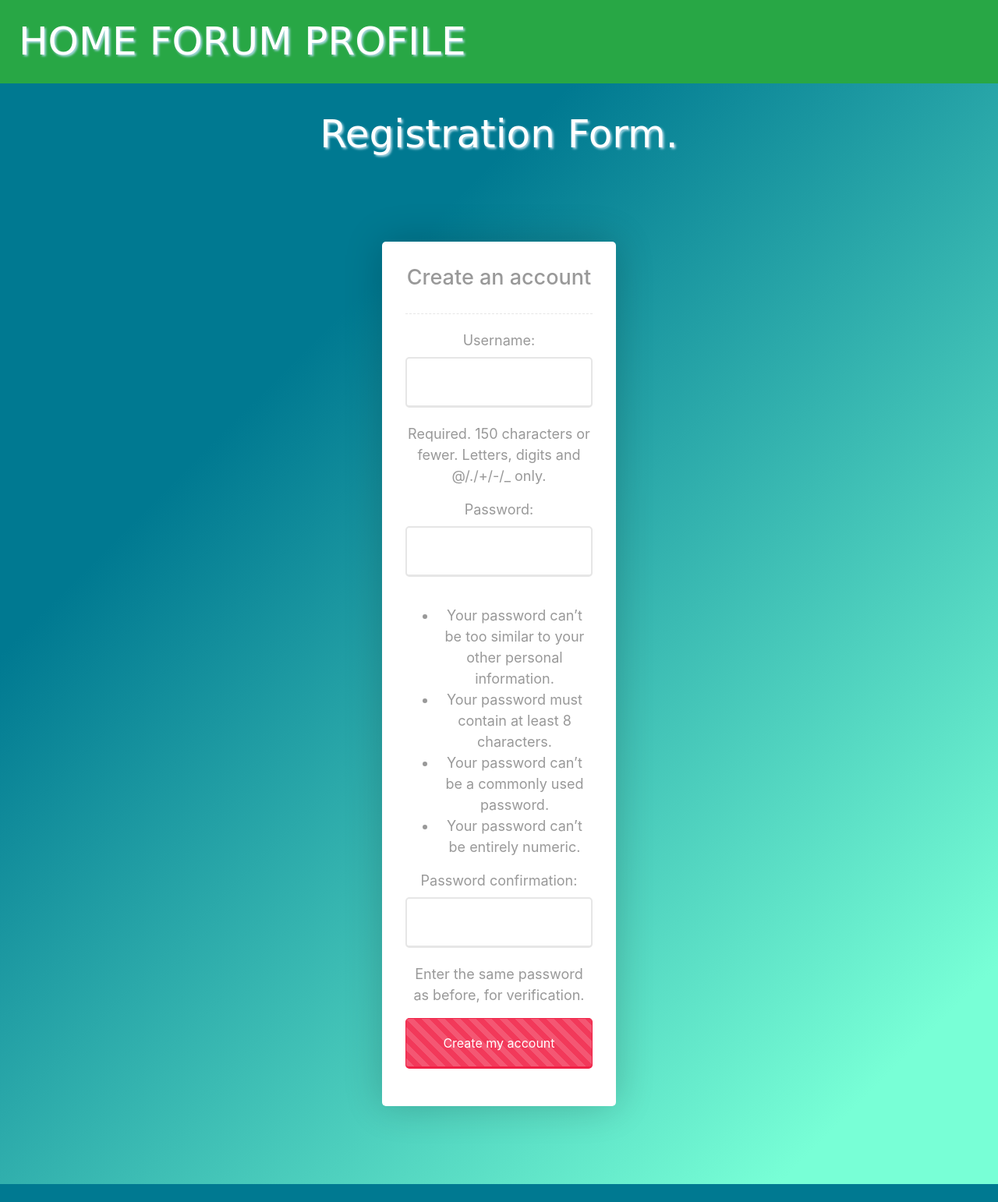
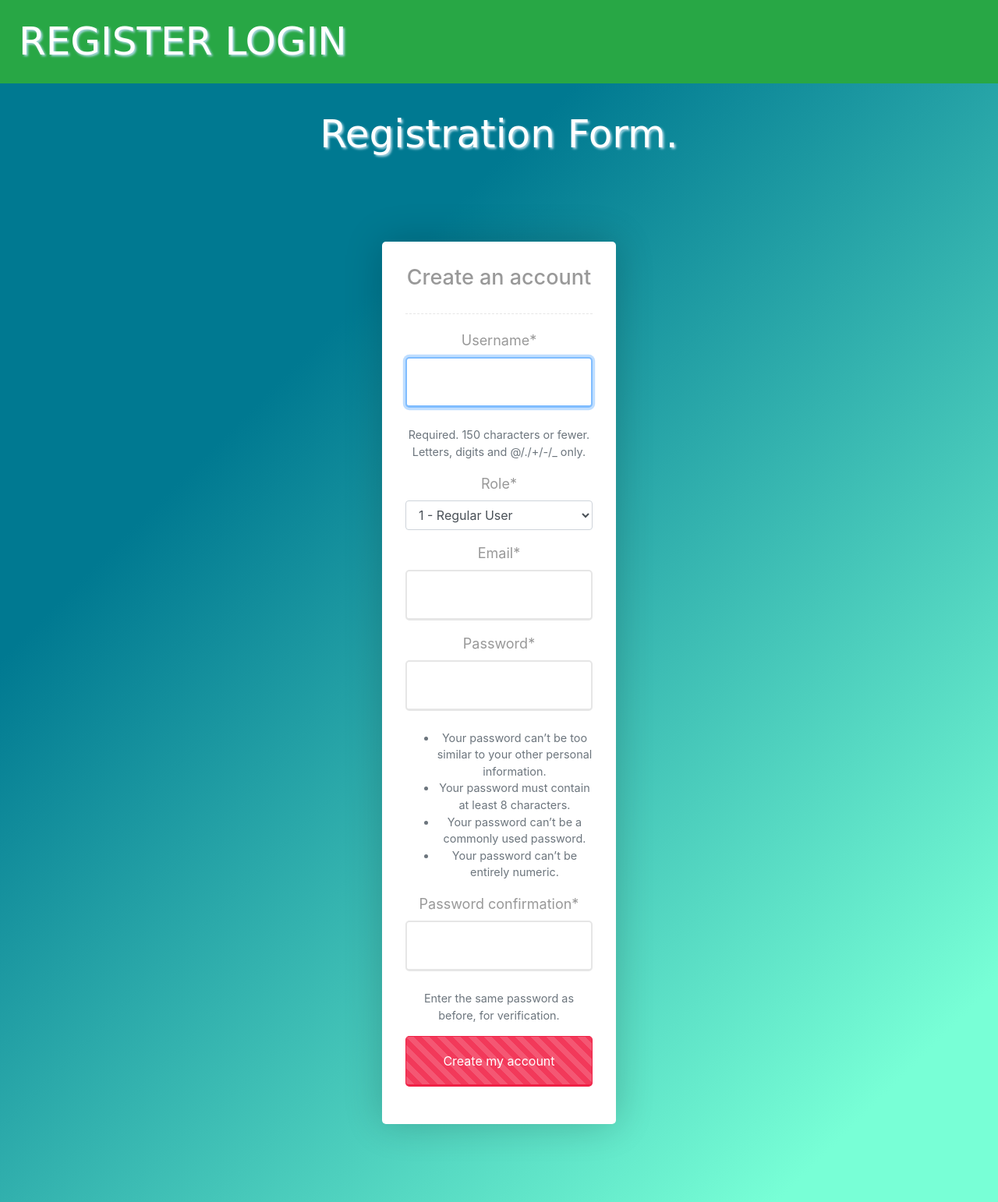
Before and after one commit to collins-kipkoech/advice-forum, a Django app: page /register/ in a window 1280 px wide. Shown: the whole page at 78% size. Before the commit the page ends 1519 px from the top, so only its background shows below. Run offline with Django 3.2, Linux system fonts and the light colour scheme; some libraries are stand-ins or nearby versions.

Commit message:
added login and logout functionality

```diff
--- /dev/null
+++ b/advice_app/forms.py
@@ -0,0 +1,18 @@
+from django import forms
+from django.contrib.auth.models import User
+from django.contrib.auth.forms import UserCreationForm
+
+
+ROLE_CHOICES = [
+	(1, '1 - Regular User'),
+	(2, '2 - counsellor'),
+	(3, '3 - Mentor'),
+
+]
+class RegistrationForm(UserCreationForm):
+    email = forms.EmailField()
+    role = forms.ChoiceField(choices=ROLE_CHOICES)
+
+    class Meta:
+        model = User
+        fields = ['username','role','email','password1','password2']
--- a/advice_app/static/advice/styles.css
+++ b/advice_app/static/advice/styles.css
@@ -2,8 +2,12 @@ body{
     text-align:center;
      background-image: linear-gradient(135deg, #007991 30%, #78ffd6 90%);
  }
+ .content{
+      width: 100%;
+ }
 
  .register-wrapper {
+
       position: relative;
       z-index: 3;
       padding: 100px;
--- a/advice_app/templates/advice/base.html
+++ b/advice_app/templates/advice/base.html
@@ -1,5 +1,5 @@
 {% include 'advice/navbar.html' %}
-{% load static %}
+<!-- {% load static %} -->
 <!DOCTYPE html>
 <html lang="en">
 <head>
@@ -17,7 +17,26 @@
 </head>
 <body>
     {% block navbar %}{% endblock navbar %}
-    {% block content %}{% endblock content %}
+
+     <div class="container-fluid ">
+        <div class="row">
+            <div class="col-lg-2"></div>
+            <div class="col-lg-8">
+
+                    {% if messages %}
+                    {% for message in messages %}
+                        <div class="alert alert-{{ message }}">
+                            {{ message }}
+                        </div>
+                    {% endfor %}
+                    {% endif %}
+
+
+                {% block content %}{% endblock content %}
+            </div>
+            <div class="col-lg-2"></div>
+        </div>
+    </div>
 
 
 
--- a/advice_app/templates/advice/navbar.html
+++ b/advice_app/templates/advice/navbar.html
@@ -3,15 +3,26 @@
 
 
     <ul class="navbar-nav">
+      {% if user.is_authenticated %}
+
       <li class="nav-item">
-        <a class="nav-link" href="#">HOME</a>
+        <a class="nav-link" href="{% url 'home-view' %}">HOME</a>
       </li>
       <li class="nav-item">
-        <a class="nav-link" href="#">FORUM</a>
+        <a class="nav-link" href="{% url 'home-view' %}">FORUM</a>
+      </li>
+
+      <li class="nav-item">
+        <a class="nav-link" href="{% url 'logout' %}">LOGOUT</a>
+      </li>
+      {% else %}
+      <li class="nav-item">
+        <a class="nav-link" href="{% url 'register' %}">REGISTER</a>
       </li>
       <li class="nav-item">
-        <a class="nav-link" href="#">PROFILE</a>
+        <a class="nav-link" href="{% url 'login' %}">LOGIN</a>
       </li>
+      {% endif %}
     </ul>
 
   </nav>
--- a/advice_app/templates/advice/register.html
+++ b/advice_app/templates/advice/register.html
@@ -1,20 +1,17 @@
 {% extends 'advice/base.html' %}
+{% load crispy_forms_tags %}
+<!-- {%load static %} -->
+
 {% block content %}
-
-<div class="container-fluid">
-    <div class="row">
-        <div class="col-2"></div>
-        <div class="col-8">
-            <h1 class="me">Registration Form.</h1>
+<h1>Registration Form.</h1>
 <div class="content">
     <section>
         <div class="register-wrapper">
             <div class="register-block">
                 <h3 class="register-title">Create an account</h3>
-
                 <form action="" method="POST">
                     {% csrf_token %}
-                            {{form.as_p}}
+                    {{form | crispy }}
 
                     <input type="submit" value="Create my account"/>
                 </form>
@@ -23,12 +20,5 @@
     </section>
 
 </div>
-        <div class="col-4"></div>
-    </div>
-</div>
-
-
-
-
 
 {% endblock content %}
--- a/advice_app/urls.py
+++ b/advice_app/urls.py
@@ -1,7 +1,11 @@
 from django.urls import path
 from . import views
+from django.contrib.auth.views import LoginView,LogoutView
 
 urlpatterns = [
     path('',views.home_view,name='home-view'),
     path('register/',views.register,name='register'),
+    path('login/',LoginView.as_view(template_name='advice/login.html'),name='login'),
+    path('logout/',LogoutView.as_view(template_name='advice/logout.html'),name='logout'),
+
 ]
--- a/advice_app/views.py
+++ b/advice_app/views.py
@@ -1,6 +1,6 @@
 from django.shortcuts import render,redirect
 from .models import Post
-from django.contrib.auth.forms import UserCreationForm
+from .forms import RegistrationForm
 from django.contrib import messages
 
 # Create your views here.
@@ -13,12 +13,12 @@ def home_view(request):
 
 def register(request):
     if request.method == 'POST':
-        form = UserCreationForm(request.POST)
+        form = RegistrationForm(request.POST)
         if form.is_valid():
             form.save()
             messages.success(request, f'Account Created Successfully')
             return redirect('home-view')
 
     else:
-        form = UserCreationForm()
+        form = RegistrationForm()
     return render(request, 'advice/register.html',{'form':form})
```
Also changed, not shown: advice_app/templates/advice/login.html (+24 -0 lines), advice_app/templates/advice/logout.html (added, +31 -0 lines), advice_project/settings.py (+6 -1 lines). Lines whose indentation alone changed are shown as unchanged.
